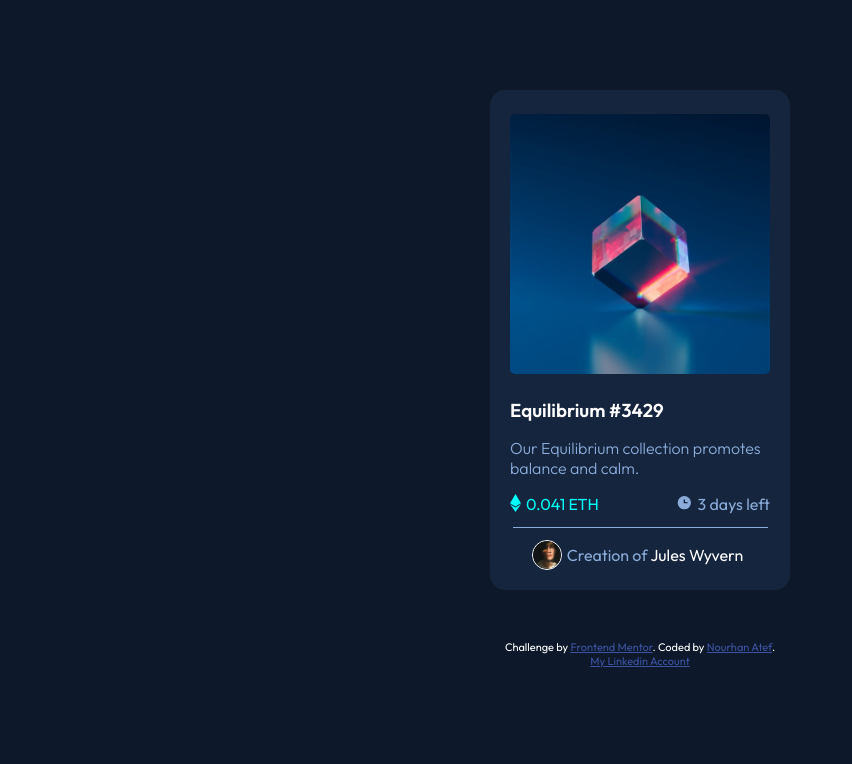
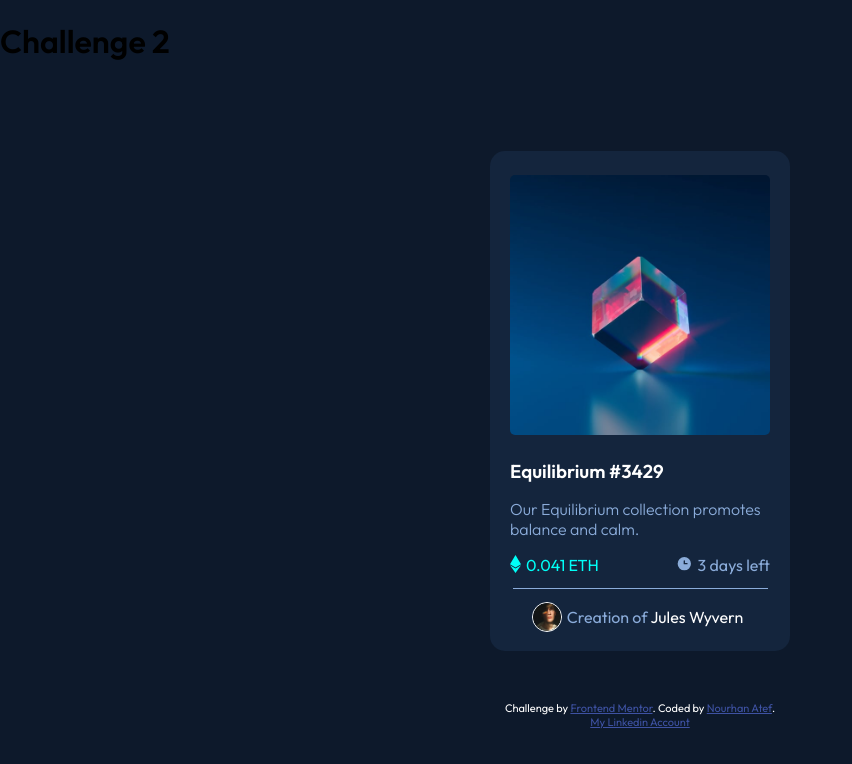
Before and after one commit to Nourhaan-Atef/nft-preview-card-component-main, a plain HTML site: page index.html in a window 1280 px wide. Shown: the whole page, without its empty margins (0-852 px from the left). Drawn offline with Linux system fonts and the light colour scheme.

Commit message:
the challenge

```diff
--- a/index.html
+++ b/index.html
@@ -37,6 +37,7 @@
     </style>
   </head>
   <body>
+    <h1>Challenge 2</h1>
     <main class="design flex-center">
       <section class="content flex-center">
         <div class="img">
```
